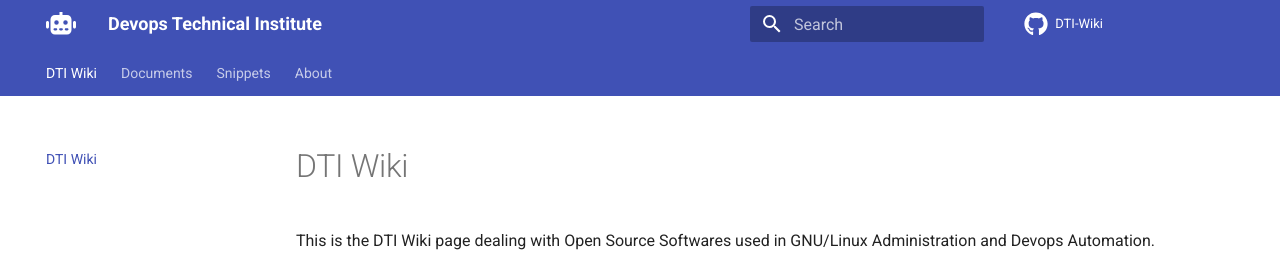
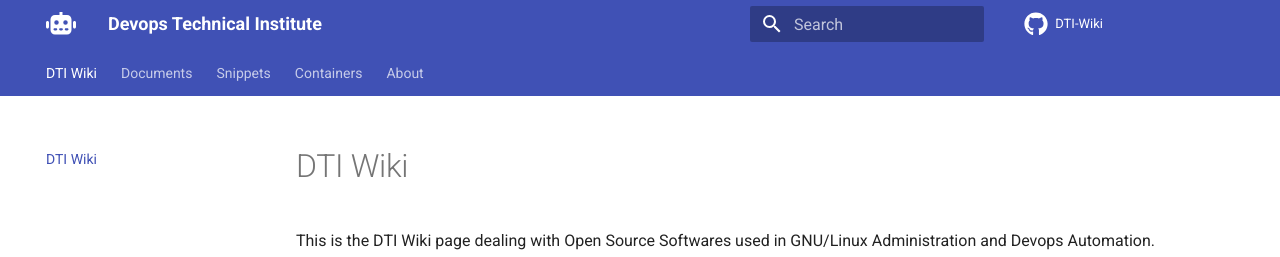
Before and after one commit to dti-wiki/dti-wiki.github.io, an MkDocs documentation site: the page built from docs/docs/index.md, in a window 1280 px wide. Shown: the top 257 px of the page. Built offline with MkDocs 1.6.1 and Material for MkDocs 9.7.7, drawn with Linux system fonts in a browser that asks for light colours; comment, search, counter and statistics services are not loaded.

Commit message:
Update mkdocs.yml

```diff
--- a/docs/mkdocs.yml
+++ b/docs/mkdocs.yml
@@ -47,4 +47,5 @@ nav:
   - 'Snippets':
       - 'Cloud DB Authentication': 'snippets/cloud-db-auth.md'
       - 'Cloud Cron Disable': 'snippets/cloud-cron-disable.md'
+  - Containers: 'containers.md'
   - About: 'about.md'
```
